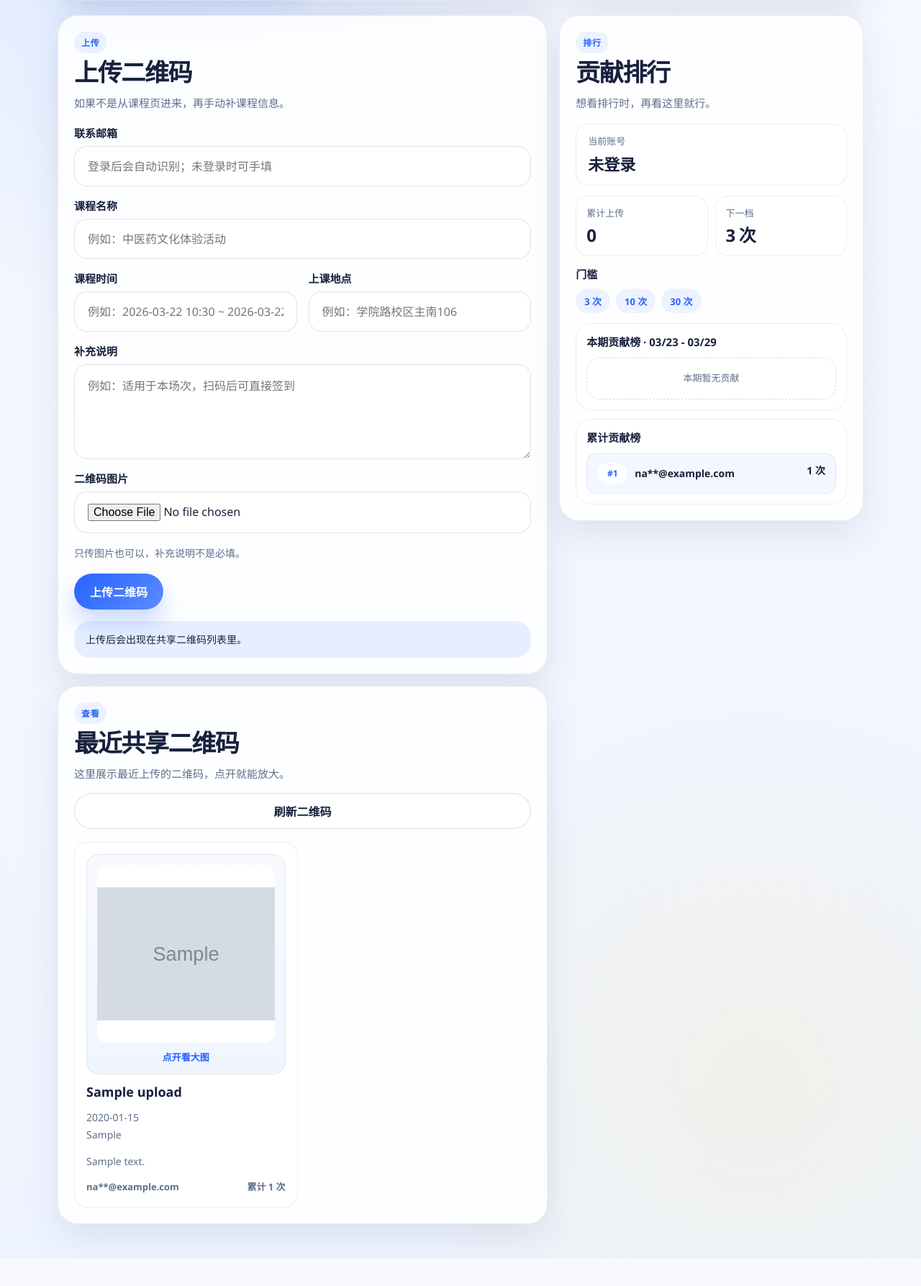
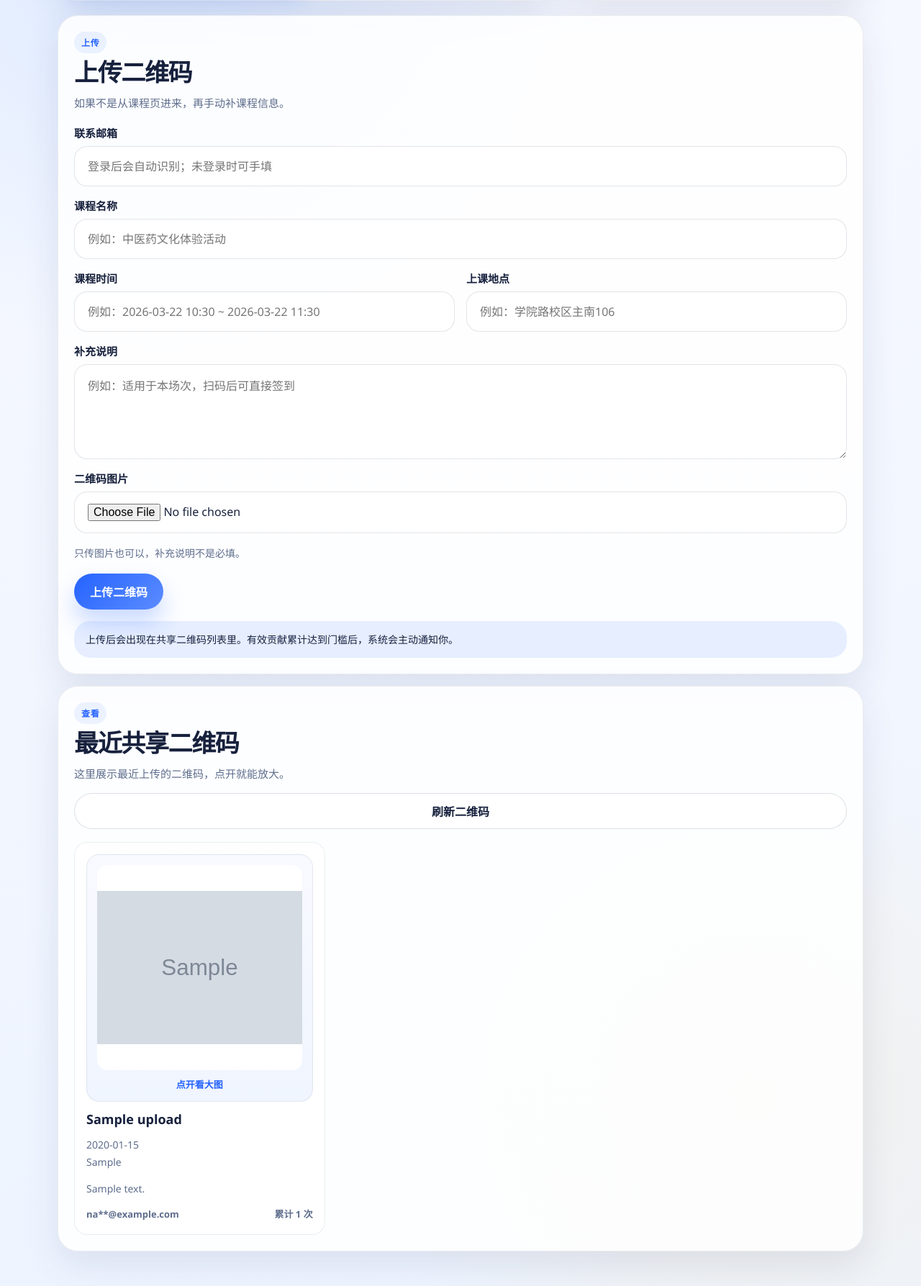
Before and after one commit to 2725238326/boya-agent, a Flask app: page /QRcode in a window 1280 px wide. Shown: the part 372-2159 px from the top of the page at 72% size. Before the commit the page ends 2119 px from the top, so only its background shows below. Run offline with Flask 3, Linux system fonts and the light colour scheme; tables that the repository leaves empty hold one stand-in row (values such as "Sample post"); grey boxes marked "Sample" are stand-in pictures.

Commit message:
feat: remove qrcode contribution panel

```diff
--- a/web/static/qrcode.css
+++ b/web/static/qrcode.css
@@ -431,153 +431,6 @@ body.qrcode-preview-open {
     font-weight: 700;
 }
 
-.qrcode-stats {
-    display: grid;
-    grid-template-columns: repeat(2, minmax(0, 1fr));
-    gap: 10px;
-    margin-top: 14px;
-}
-
-.qrcode-identity {
-    margin-top: 16px;
-    padding: 14px 16px;
-    border-radius: var(--qrcode-radius-md);
-    border: 1px solid var(--qrcode-border);
-    background: rgba(255, 255, 255, 0.84);
-}
-
-.qrcode-identity-label {
-    color: var(--qrcode-text-soft);
-    font-size: 13px;
-    line-height: 1.5;
-}
-
-.qrcode-identity-value {
-    margin-top: 8px;
-    color: var(--qrcode-text);
-    font-size: clamp(17px, 4.8vw, 22px);
-    font-weight: 800;
-    line-height: 1.3;
-    word-break: break-all;
-}
-
-.qrcode-stat-card {
-    padding: 14px;
-    border-radius: var(--qrcode-radius-md);
-    border: 1px solid var(--qrcode-border);
-    background: rgba(255, 255, 255, 0.84);
-}
-
-.qrcode-stat-label {
-    color: var(--qrcode-text-soft);
-    font-size: 13px;
-    line-height: 1.5;
-}
-
-.qrcode-stat-value {
-    margin-top: 8px;
-    color: var(--qrcode-text);
-    font-size: clamp(18px, 5.4vw, 24px);
-    font-weight: 900;
-    line-height: 1.12;
-    letter-spacing: -0.04em;
-    word-break: break-all;
-}
-
-.qrcode-thresholds {
-    margin-top: 14px;
-}
-
-.qrcode-thresholds-title {
-    color: var(--qrcode-text);
-    font-size: 15px;
-    font-weight: 800;
-}
-
-.qrcode-threshold-list {
-    display: flex;
-    flex-wrap: wrap;
-    gap: 8px;
-    margin-top: 10px;
-}
-
-.qrcode-threshold-chip {
-    display: inline-flex;
-    align-items: center;
-    min-height: 34px;
-    padding: 0 12px;
-    border-radius: 999px;
-    background: rgba(37, 99, 255, 0.08);
-    color: var(--qrcode-accent);
-    font-size: 13px;
-    font-weight: 800;
-}
-
-.qrcode-leaderboards {
-    display: grid;
-    gap: 12px;
-    margin-top: 14px;
-}
-
-.qrcode-leaderboard-card {
-    padding: 14px;
-    border-radius: var(--qrcode-radius-lg);
-    border: 1px solid var(--qrcode-border);
-    background: rgba(255, 255, 255, 0.74);
-}
-
-.qrcode-leaderboard-list {
-    display: grid;
-    gap: 10px;
-    margin-top: 12px;
-}
-
-.qrcode-rank-item {
-    display: flex;
-    justify-content: space-between;
-    gap: 12px;
-    padding: 12px 14px;
-    border-radius: var(--qrcode-radius-sm);
-    border: 1px solid rgba(37, 99, 255, 0.1);
-    background: rgba(37, 99, 255, 0.05);
-}
-
-.qrcode-rank-left {
-    display: flex;
-    align-items: center;
-    gap: 10px;
-    min-width: 0;
-}
-
-.qrcode-rank-index {
-    display: inline-flex;
-    align-items: center;
-    justify-content: center;
-    min-width: 42px;
-    min-height: 30px;
-    padding: 0 10px;
-    border-radius: 999px;
-    background: rgba(255, 255, 255, 0.88);
-    color: var(--qrcode-accent);
-    font-size: 12px;
-    font-weight: 900;
-}
-
-.qrcode-rank-name {
-    min-width: 0;
-    color: var(--qrcode-text);
-    font-size: 14px;
-    font-weight: 700;
-    word-break: break-all;
-}
-
-.qrcode-rank-score {
-    flex-shrink: 0;
-    color: var(--qrcode-text);
-    font-size: 14px;
-    font-weight: 900;
-}
-
 .qrcode-status-box {
     margin-top: 16px;
     padding: 14px 16px;
@@ -687,8 +540,7 @@ body.qrcode-preview-open {
         grid-template-columns: repeat(2, minmax(0, 1fr));
     }
 
-    .qrcode-card-footer,
-    .qrcode-rank-item {
+    .qrcode-card-footer {
         flex-direction: column;
         align-items: flex-start;
     }
@@ -723,25 +575,16 @@ body.qrcode-preview-open {
     }
 
     .qrcode-sections {
-        grid-template-columns: minmax(0, 1.45fr) minmax(320px, 0.9fr);
-        grid-template-areas:
-            "upload side"
-            "list side";
+        grid-template-columns: minmax(0, 1fr);
         align-items: start;
     }
 
     .qrcode-upload-panel {
-        grid-area: upload;
+        grid-area: unset;
     }
 
     .qrcode-list-panel {
-        grid-area: list;
-    }
-
-    .qrcode-side-panel {
-        grid-area: side;
-        position: sticky;
-        top: 92px;
+        grid-area: unset;
     }
 
     .qrcode-grid-two {
--- a/web/static/qrcode.js
+++ b/web/static/qrcode.js
@@ -60,13 +60,18 @@ function updateContributorStats(data = {}) {
     const emailEl = document.getElementById("qrcodeCurrentUser");
     const countEl = document.getElementById("qrcodeUploadCount");
     const nextRewardEl = document.getElementById("qrcodeNextReward");
-    if (!emailEl || !countEl || !nextRewardEl) return;
 
     const email = data.email || "";
     const stats = data.stats || {};
-    emailEl.textContent = email || "未登录";
-    countEl.textContent = String(stats.total_uploads || 0);
-    nextRewardEl.textContent = stats.next_reward_threshold ? `${stats.next_reward_threshold} 次` : "已达最高档";
+    if (emailEl) {
+        emailEl.textContent = email || "未登录";
+    }
+    if (countEl) {
+        countEl.textContent = String(stats.total_uploads || 0);
+    }
+    if (nextRewardEl) {
+        nextRewardEl.textContent = stats.next_reward_threshold ? `${stats.next_reward_threshold} 次` : "已达最高档";
+    }
 
     const emailInput = document.getElementById("qrcodeEmail");
     if (email && emailInput && !emailInput.value) {
@@ -164,7 +169,7 @@ function renderUploads(items) {
 async function loadQrcodeContext() {
     const result = await qrcodeApi(buildQrcodeApiUrl("/api/qrcode/context"));
     if (!result.success) {
-        setQrcodeStatus(result.error || "加载贡献信息失败", "error");
+        setQrcodeStatus(result.error || "加载页面信息失败", "error");
         return;
     }
 
--- a/web/templates/qrcode.html
+++ b/web/templates/qrcode.html
@@ -157,7 +157,7 @@
                 </form>
 
                 <div class="qrcode-status-box" id="qrcodeStatusBox">
-                    {% if qrcode_course %}上传后会自动出现在这门课的二维码列表里。{% else %}上传后会出现在共享二维码列表里。{% endif %}
+                    {% if qrcode_course %}上传后会自动出现在这门课的二维码列表里。有效贡献累计达到门槛后，系统会主动通知你。{% else %}上传后会出现在共享二维码列表里。有效贡献累计达到门槛后，系统会主动通知你。{% endif %}
                 </div>
             </section>
 
@@ -174,54 +174,6 @@
                     <div class="qrcode-empty">正在加载二维码...</div>
                 </div>
             </section>
-
-            <aside class="qrcode-panel qrcode-side-panel" id="qrcodeStatsSection">
-                <div class="qrcode-panel-head">
-                    <div class="qrcode-section-kicker">排行</div>
-                    <h2>贡献排行</h2>
-                    <p>想看排行时，再看这里就行。</p>
-                </div>
-
-                <div class="qrcode-identity">
-                    <div class="qrcode-identity-label">当前账号</div>
-                    <div class="qrcode-identity-value" id="qrcodeCurrentUser">未登录</div>
-                </div>
-
-                <div class="qrcode-stats" id="qrcodeContributorStats">
-                    <div class="qrcode-stat-card">
-                        <div class="qrcode-stat-label">累计上传</div>
-                        <div class="qrcode-stat-value" id="qrcodeUploadCount">0</div>
-                    </div>
-                    <div class="qrcode-stat-card">
-                        <div class="qrcode-stat-label">下一档</div>
-                        <div class="qrcode-stat-value" id="qrcodeNextReward">3 次</div>
-                    </div>
-                </div>
-
-                <div class="qrcode-thresholds">
-                    <div class="qrcode-thresholds-title">门槛</div>
-                    <div class="qrcode-threshold-list">
-                        {% for threshold in reward_thresholds %}
-                        <span class="qrcode-threshold-chip">{{ threshold }} 次</span>
-                        {% endfor %}
-                    </div>
-                </div>
-
-                <div class="qrcode-leaderboards">
-                    <div class="qrcode-leaderboard-card">
-                        <div class="qrcode-thresholds-title" id="qrcodeCurrentLeaderboardTitle">本期贡献榜</div>
-                        <div class="qrcode-leaderboard-list" id="qrcodeCurrentLeaderboard">
-                            <div class="qrcode-empty compact">正在加载榜单...</div>
-                        </div>
-                    </div>
-                    <div class="qrcode-leaderboard-card">
-                        <div class="qrcode-thresholds-title">累计贡献榜</div>
-                        <div class="qrcode-leaderboard-list" id="qrcodeAllTimeLeaderboard">
-                            <div class="qrcode-empty compact">正在加载榜单...</div>
-                        </div>
-                    </div>
-                </div>
-            </aside>
         </section>
     </main>
 
```
